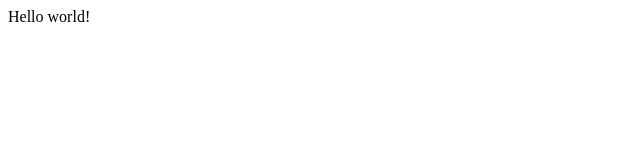
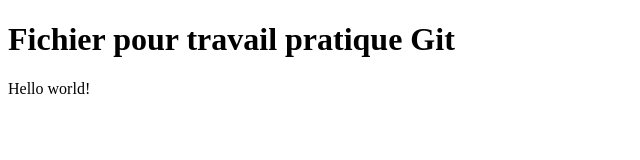
Before and after one commit to Frank238/OC_Partie2_activite, a plain HTML site: page index.html in a window 1280 px wide. Shown: the whole page, without its empty margins (0-640 px from the left). Drawn offline with Linux system fonts and the light colour scheme.

Commit message:
Ajout d'un titre dans index.html

```diff
--- a/index.html
+++ b/index.html
@@ -6,6 +6,7 @@
         <meta name="viewport" content="width=device-width, initial-scale=1.0">
     </head>
     <body>
+		<h1>Fichier pour travail pratique Git</h1>
         <div>Hello world!</div>
     </body>
 </html>
```
